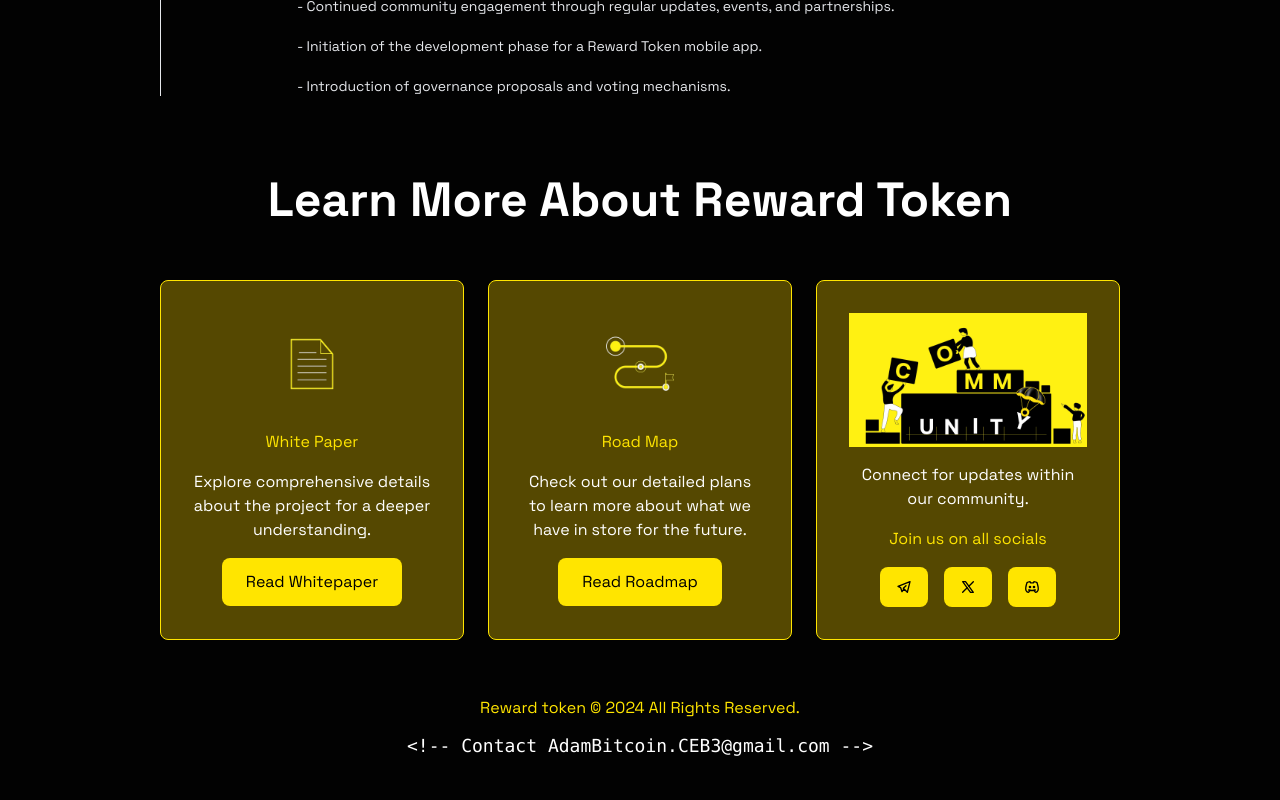
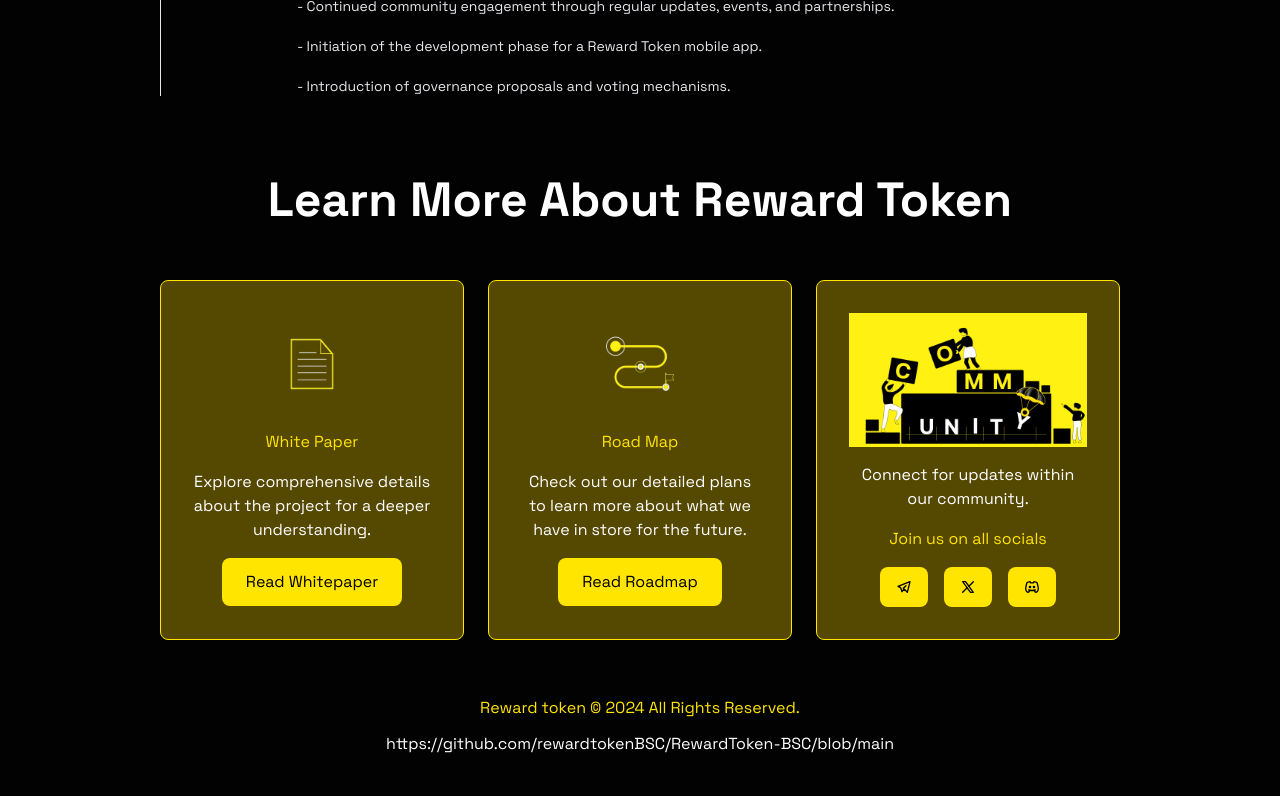
Before and after one commit to rewardtokenBSC/RewardToken-BSC, a Next.js app: page / in a window 1280 px wide. Shown: the part 4314-5114 px from the top of the page. Built offline with nearby package versions, Linux system fonts and the light colour scheme.

Commit message:
Added GitHub link to the website

```diff
--- a/src/app/page.jsx
+++ b/src/app/page.jsx
@@ -82,7 +82,9 @@ export default function Home() {
           Reward token © 2024 All Rights Reserved.
         </p>
         <div className="flex items-center text-white justify-center gap-2">
-          <pre className="text-lg font-medium">&lt;!-- Contact AdamBitcoin.CEB3@gmail.com --&gt;</pre>
+         {/* <pre className="text-lg font-medium">&lt;!-- Contact AdamBitcoin.CEB3@gmail.com --&gt;</pre> */}
+
+<Link href="/    https://github.com/rewardtokenBSC/RewardToken-BSC/blob/main" classname="underline">https://github.com/rewardtokenBSC/RewardToken-BSC/blob/main</Link>
         </div>
       </div>
     </section>
```
